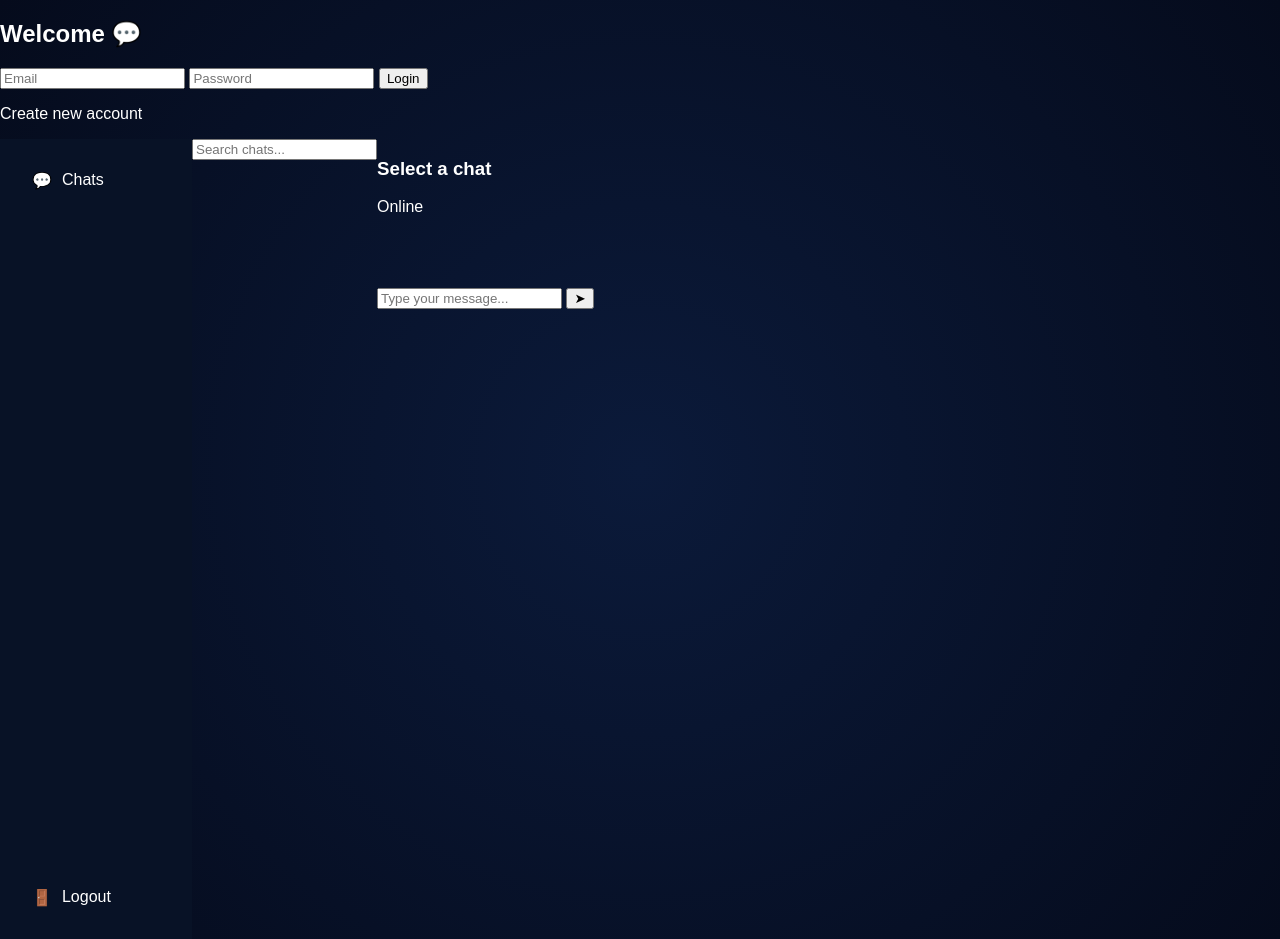
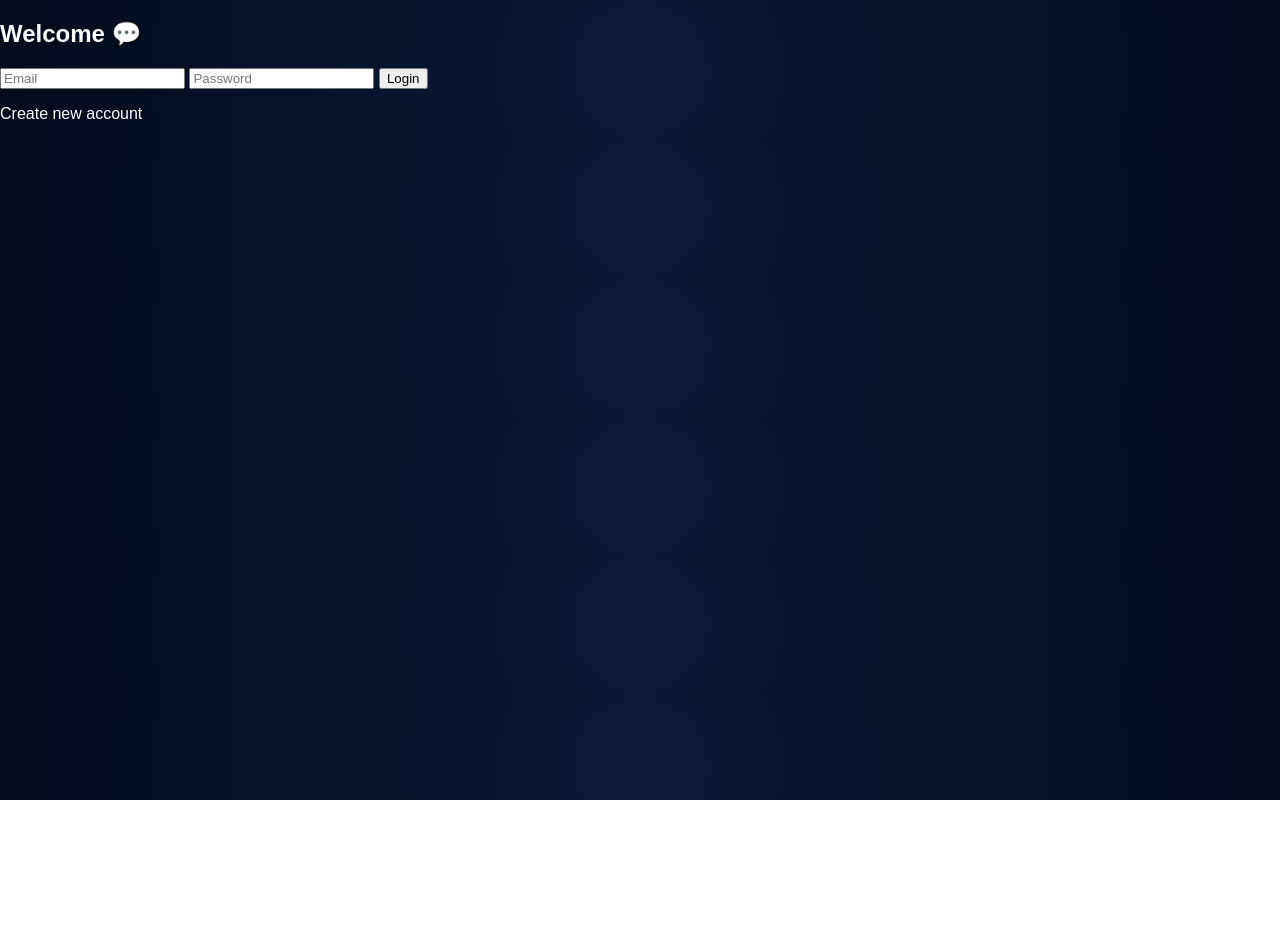
Before and after one commit to Debjyoti777/chat-system, a website: page frontend/index.html in a window 1280 px wide. After the commit the page ends 800 px from the top, so only its background shows below. Drawn offline with nearby package versions, Linux system fonts and the light colour scheme.

Commit message:
Update index.html

```diff
--- a/frontend/index.html
+++ b/frontend/index.html
@@ -27,9 +27,9 @@
 </div>
 
 <!-- CHAT -->
-<div id="chatBox">
+<div id="chatBox" style="display:none">
 
-  <!-- LEFT MENU (20%) -->
+  <!-- LEFT MENU -->
   <div class="menu">
     <div class="menu-item">
       💬 <span>Chats</span>
@@ -42,32 +42,30 @@
     </div>
   </div>
 
-
-  <!-- CHAT LIST (20%) -->
-  <div class="listPanel">
-    <input class="search" placeholder="Search chats..." />
-    <ul id="users" class="chatList"></ul>
+  <!-- CHAT LIST -->
+  <div class="sidebar">
+    <input type="text" placeholder="Search chats..." />
+    <ul id="users"></ul>
   </div>
 
-  <!-- CHAT AREA (60%) -->
-  <div class="chatPanel">
-    <div class="chatHeader">
-      <div>
-        <h3 id="chatName">Select a chat</h3>
-        <span id="chatStatus">Online</span>
-      </div>
+  <!-- CHAT AREA -->
+  <div class="chat">
+    <div class="chat-header">
+      <h3>Select a chat</h3>
+      <small>Online</small>
     </div>
 
-    <ul id="messages" class="messages"></ul>
+    <ul id="messages"></ul>
 
-    <div class="inputBar">
+    <div class="inputBox">
       <input id="messageInput" placeholder="Type your message..." />
-      <button onclick="sendMessage()">➤</button>
+      <button onclick="sendMessage()">Send</button>
     </div>
   </div>
 
 </div>
 
+
 <script src="/socket.io/socket.io.js"></script>
 <script src="script.js"></script>
 </body>
```
Lines whose indentation alone changed are shown as unchanged.
